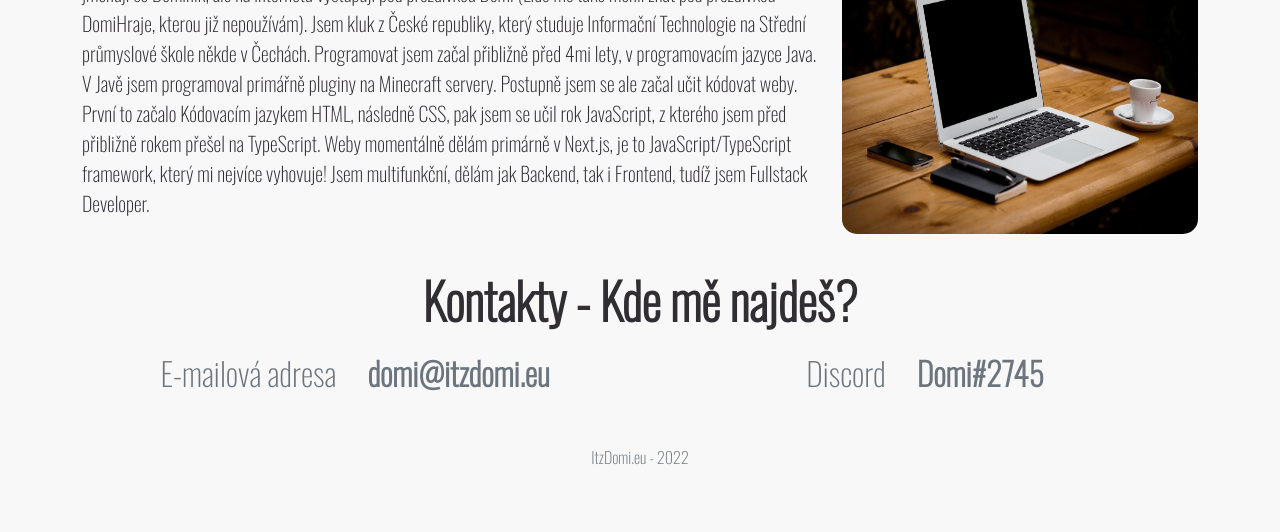
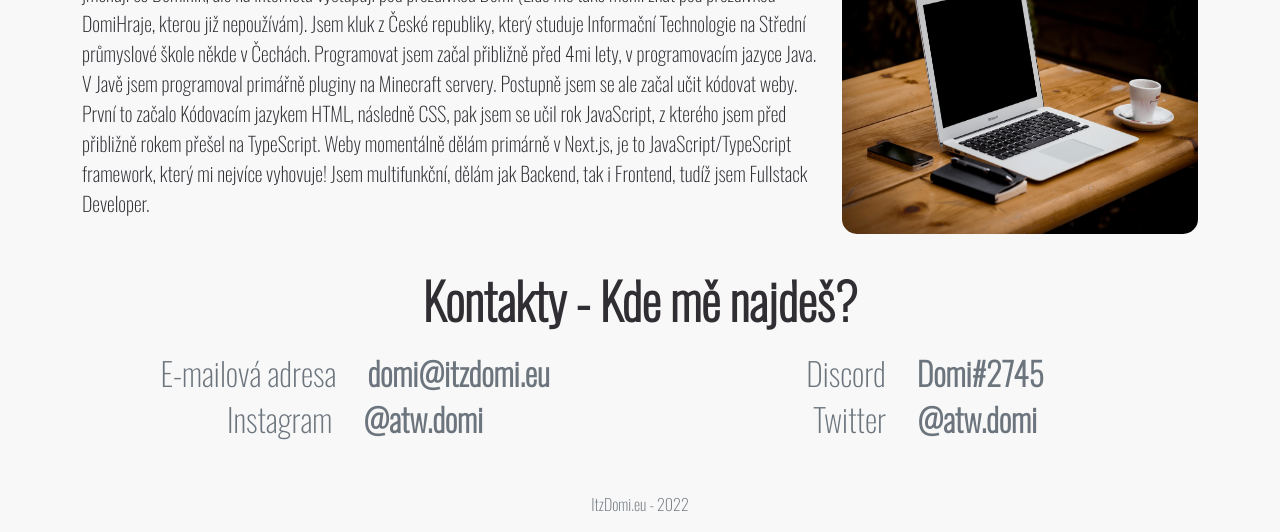
Before and after one commit to DomiTG/itzdomi.eu, a plain HTML site: page index.html in a window 1280 px wide. Shown: the part 755-1287 px from the top of the page. Before the commit the page ends 1240 px from the top, so only its background shows below. Drawn offline with nearby package versions, Linux system fonts and the light colour scheme.

Commit message:
kontakty

```diff
--- a/index.html
+++ b/index.html
@@ -97,12 +97,18 @@
             </div>
         </div>
         <h2 class="text-center section" style="margin-top: 25px;">Kontakty - Kde mě najdeš?</h2>
-        <div class="row" style="margin-bottom: 45px;">
+        <div class="row d-flex justify-content-center" style="margin-bottom: 45px;">
             <div class="col-lg-6 col-md-12 col-12">
                 <h2 class="text-muted text-center">E-mailová adresa <strong style="margin-left: 25px;">domi@itzdomi.eu</strong></h2>
             </div>
             <div class="col-lg-6 col-md-12 col-12">
                 <h2 class="text-muted text-center">Discord <strong style="margin-left: 25px;">Domi#2745</strong></h2>
+            </div>
+            <div class="col-lg-6 col-md-12 col-12">
+                <h2 class="text-muted text-center">Instagram <strong style="margin-left: 25px;">@atw.domi</strong></h2>
+            </div>
+            <div class="col-lg-6 col-md-12 col-12">
+                <h2 class="text-muted text-center">Twitter <strong style="margin-left: 25px;">@atw.domi</strong></h2>
             </div>
         </div>
 
```
